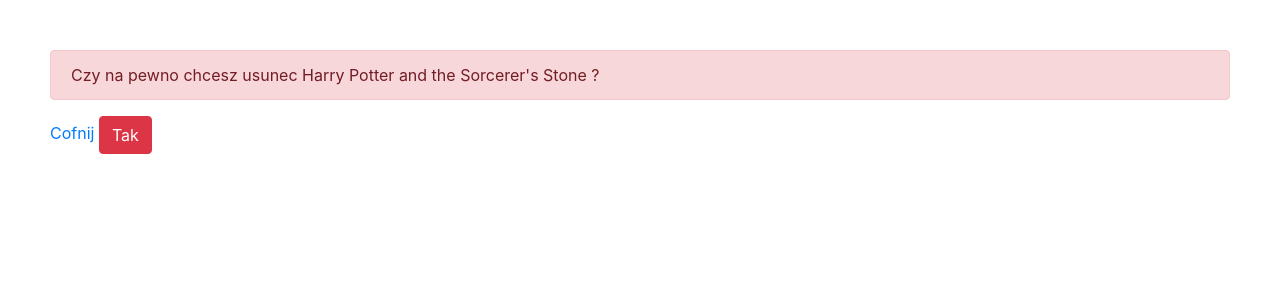
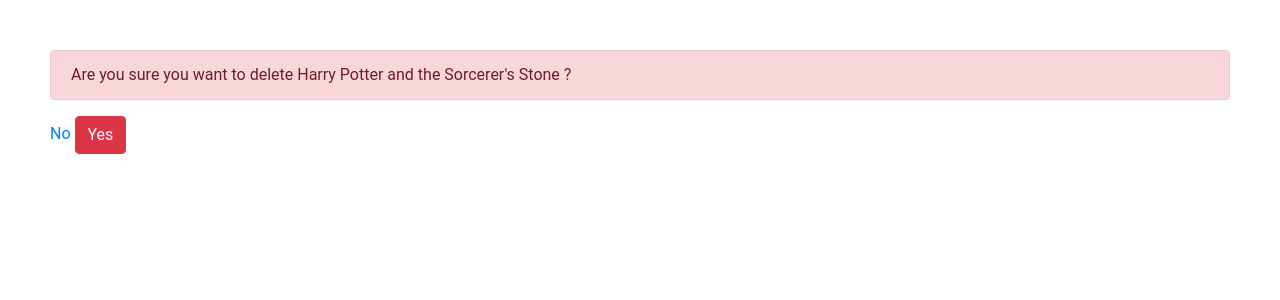
Before and after one commit to DorotaNowak/simple-django, a Django app: page /main/usun/7/ in a window 1280 px wide. Shown: the top 300 px of the page. Run offline with Django 3.2, Linux system fonts and the light colour scheme; a user stored in the database is signed in; data comes from the database, SQL or seed files in the repository; both versions use the stored data as it was after the commit; some libraries are stand-ins or nearby versions.

Commit message:
minor changes

```diff
--- a/movierater/moje_static/moj.css
+++ b/movierater/moje_static/style.css
@@ -1,6 +1,7 @@
 body {
     color: #444;
     padding: 50px;
+    font-family: "Roboto", "Lucida Grande", Verdana, Arial, sans-serif;
 }
 
 img {
--- a/movierater/templates/glowny.html
+++ b/movierater/templates/glowny.html
@@ -8,7 +8,7 @@
     <meta http-equiv="X-UA-Compatible" content="ie=edge">
     <link rel="stylesheet" href="https://stackpath.bootstrapcdn.com/bootstrap/4.3.1/css/bootstrap.min.css">
     <script src="https://kit.fontawesome.com/3091d75684.js" crossorigin="anonymous"></script>
-    <link rel="stylesheet" href="{% static 'moj.css' %}">
+    <link rel="stylesheet" href="{% static 'style.css' %}">
     <title>{% block title %}{% endblock %}</title>
 </head>
 <body>
--- a/movierater/templates/potwierdz.html
+++ b/movierater/templates/potwierdz.html
@@ -1,15 +1,15 @@
 {% extends 'glowny.html' %}
 
-{% block title %} Potwierdz {% endblock %}
+{% block title %} Confirm {% endblock %}
 
 {% block body %}
 <div class="alert alert-danger" role="alert">
-    Czy na pewno chcesz usunec {{film.name}} ?
+    Are you sure you want to delete {{film.name}} ?
 </div>
 
 <form method="post">
     {% csrf_token %}
-    <a href="{% url 'wszystkie_filmy' %}">Cofnij</a>
-    <button type="submit" class="btn btn-danger">Tak</button>
+    <a href="{% url 'wszystkie_filmy' %}">No</a>
+    <button type="submit" class="btn btn-danger">Yes</button>
 </form>
 {% endblock %}
--- a/movierater/templates/registration/login.html
+++ b/movierater/templates/registration/login.html
@@ -1,6 +1,6 @@
 {% extends 'glowny.html' %}
 {% load bootstrap %}
-{% block title %}Zaloguj sie {% endblock %}
+{% block title %}Log in c{% endblock %}
 
 {% block body %}
 <div class="card" style="width: 600px;">
@@ -8,7 +8,7 @@
     <form role="form"  method="post">
         {% csrf_token %}
         {{form|bootstrap}}
-        <button type="submit" class="btn btn-primary">Login<i class="fas fa-sign-in-alt"></i></button>
+        <button type="submit" class="btn btn-primary">Login <i class="fas fa-sign-in-alt"></i></button>
     </form>
   </div>
 </div>
```
Also changed, not shown: movierater/templates/film_form.html (+4 -4 lines), movierater/templates/lista_filmow.html (+4 -4 lines), movierater/db.sqlite3, movierater/moje_media/plakaty/avatar.jpg (added), movierater/moje_media/plakaty/avatar_aa64MKv.jpg (added), movierater/moje_media/plakaty/harrypotter.jpg (added), movierater/moje_media/plakaty/harrypotter_9Bo82sW.jpg (added), movierater/moje_media/plakaty/titanic.jpg (added), movierater/moje_media/plakaty/titanic_AcTSR7C.jpg (added), movierater/moje_media/plakaty/titanic_WoQhTwv.jpg (added).
